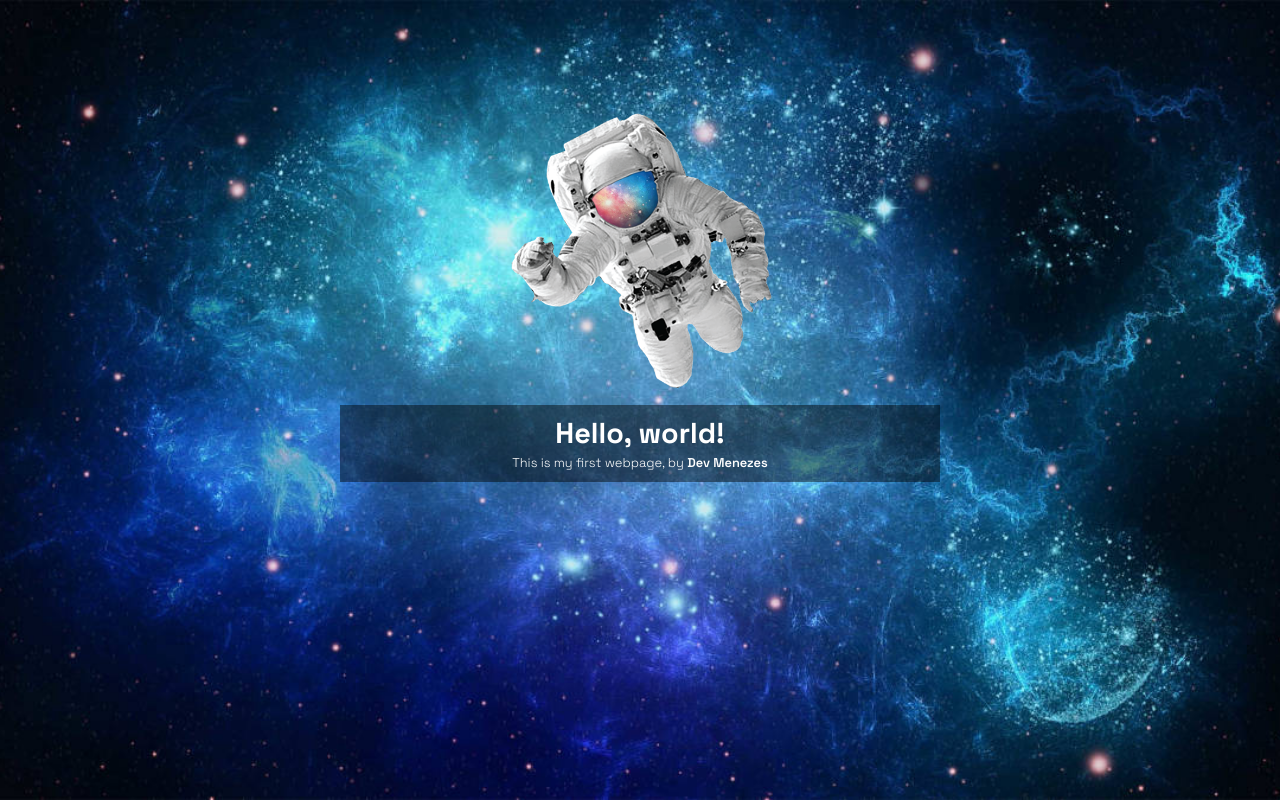
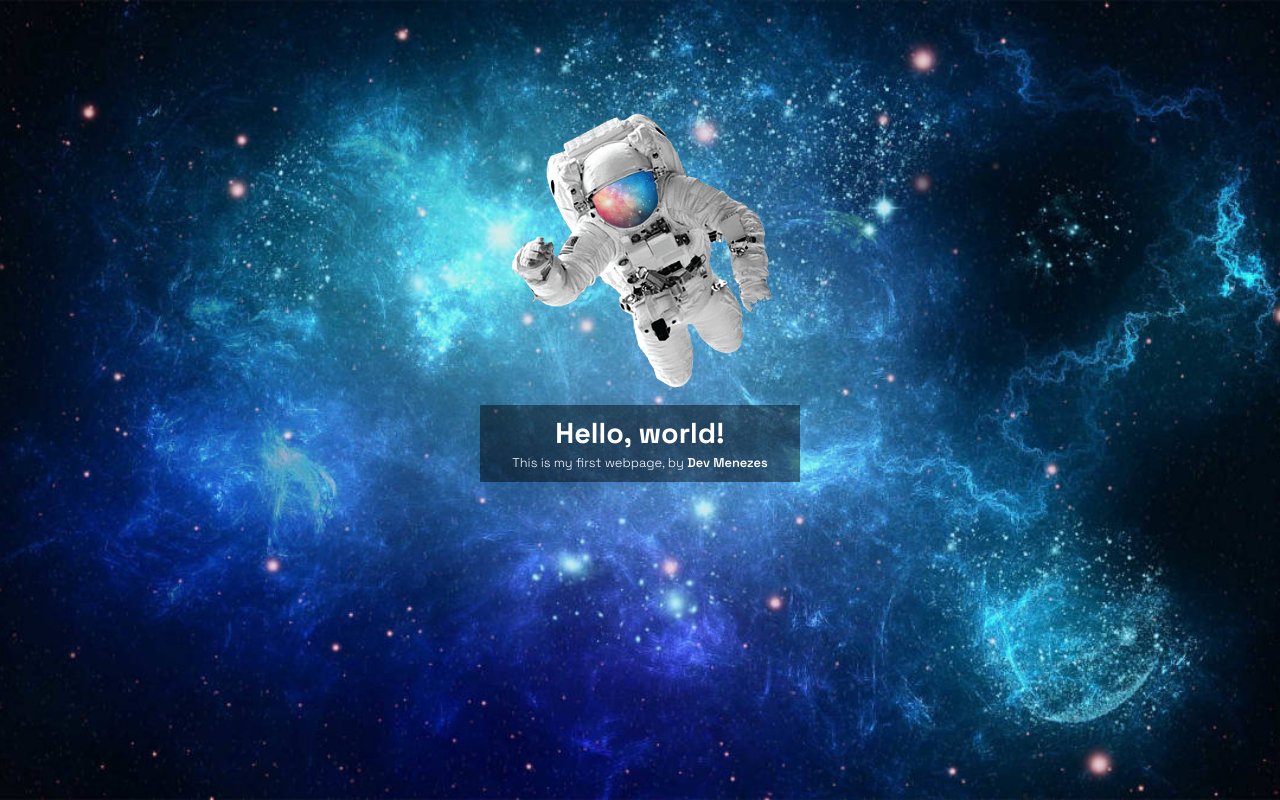
Before and after one commit to alexmatheus21/Ola-mundo, a plain HTML site: page index.html in a window 1280 px wide. Drawn offline with Linux system fonts and the light colour scheme.

Commit message:
center itens update

```diff
--- a/style.css
+++ b/style.css
@@ -12,18 +12,15 @@ html {
     background-size: cover;
 }
 body {
-    font-family: 'Space Grotesk', sans-serif;;
+    font-family: 'Space Grotesk', sans-serif;
 
 }
 main {
     padding: 100px;
-    display: block;
     align-items: center;
     text-align: center;
     color: white;
-
     margin: auto;
-    width: 600px;
 }
 main img {
     height: 300px;
@@ -34,8 +31,11 @@ main img:hover {
     transition: 1.5s;
 }
 main div {
+    width: 300px;
+    margin: auto;
     background-color: rgba(0, 0, 0, 0.459);
     padding: 10px;
+
 }
 h1 {
     font-weight: 900;
```
